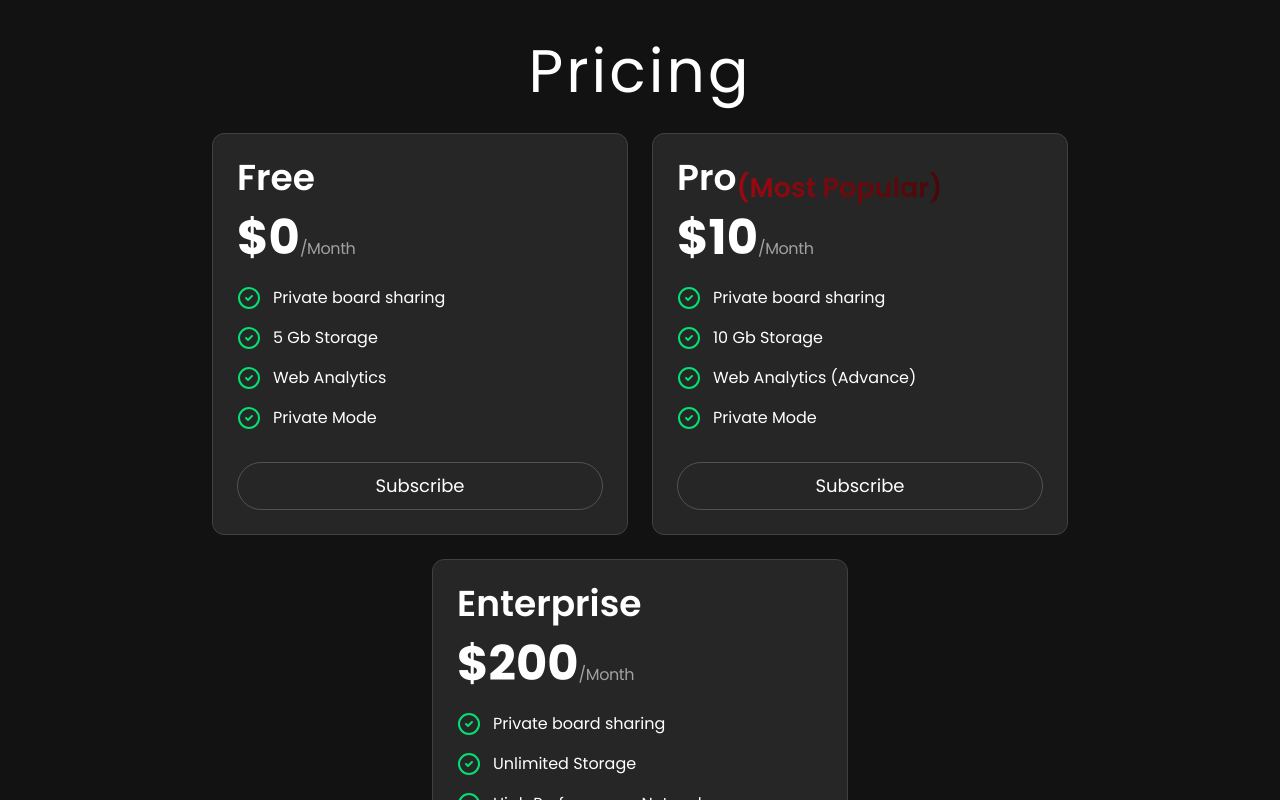
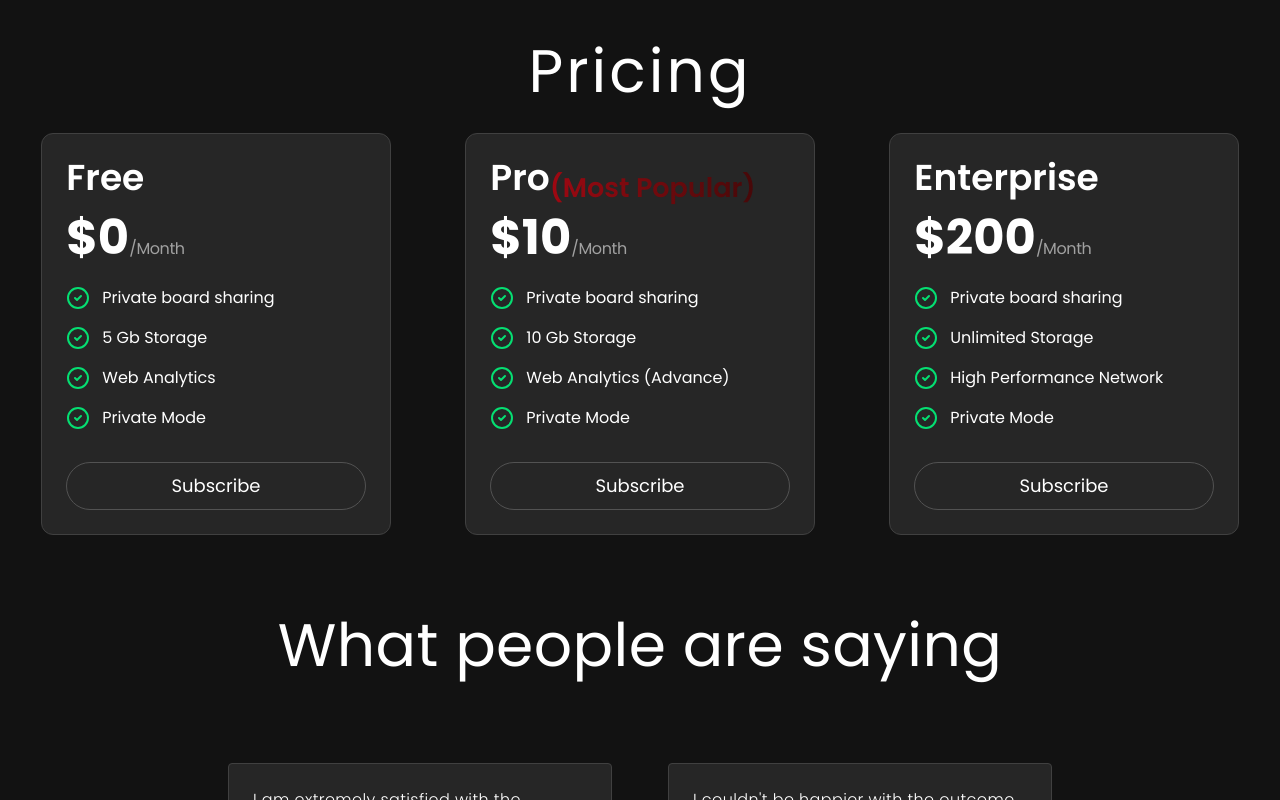
Before and after one commit to manoj-jm/Landing_page_VR, a React (Vite) app: page / in a window 1280 px wide. Shown: the part 2540-3340 px from the top of the page. Built offline with nearby package versions, Linux system fonts and the light colour scheme.

Commit message:
pricing fix in web look and responsive

```diff
--- a/src/components/Pricing.jsx
+++ b/src/components/Pricing.jsx
@@ -7,9 +7,9 @@ const Pricing = () => {
       <h2 className="text-3xl sm:text-5xl lg:text-6xl text-center my-8 tracking-wider">
         Pricing
       </h2>
-      <div className="flex flex-wrap justify-center gap-6">
+      <div className="flex flex-wrap justify-around gap-6">
         {pricingOptions.map((price, index) => (
-          <div key={index} className="w-[90%] sm:w-1/2 lg:w-1/3">
+          <div key={index} className="w-[90%] sm:w-1/2 lg:w-[28%]">
             <div className="p-6 border border-neutral-700 rounded-xl bg-neutral-800">
               <p className="text-4xl font-semibold mb-4">
                 {price.title}
```
